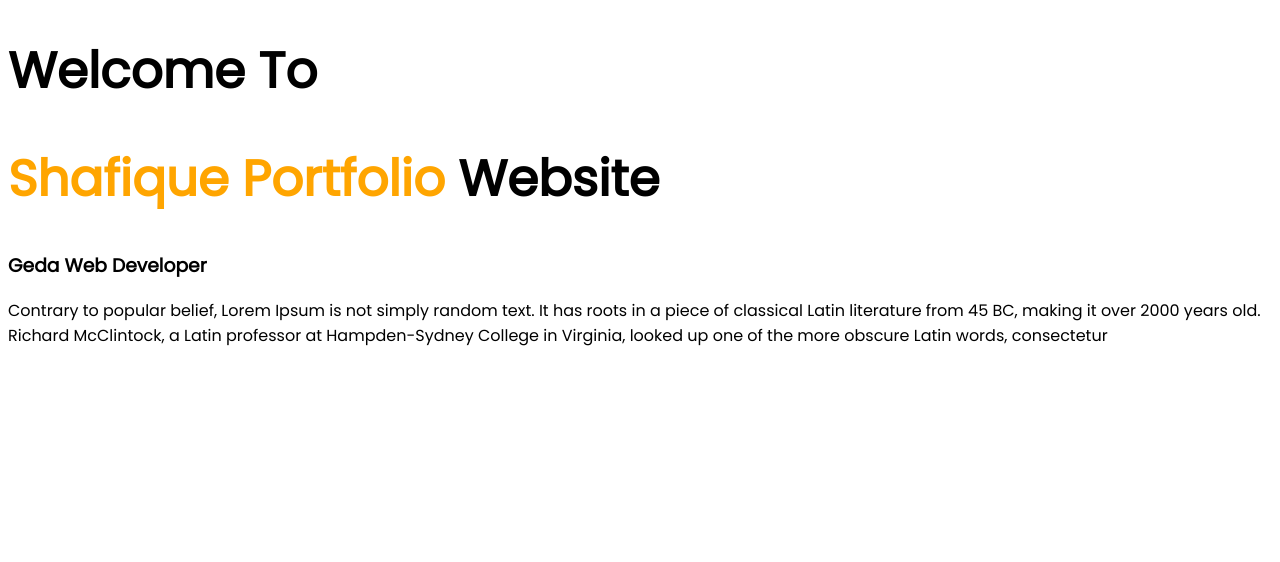
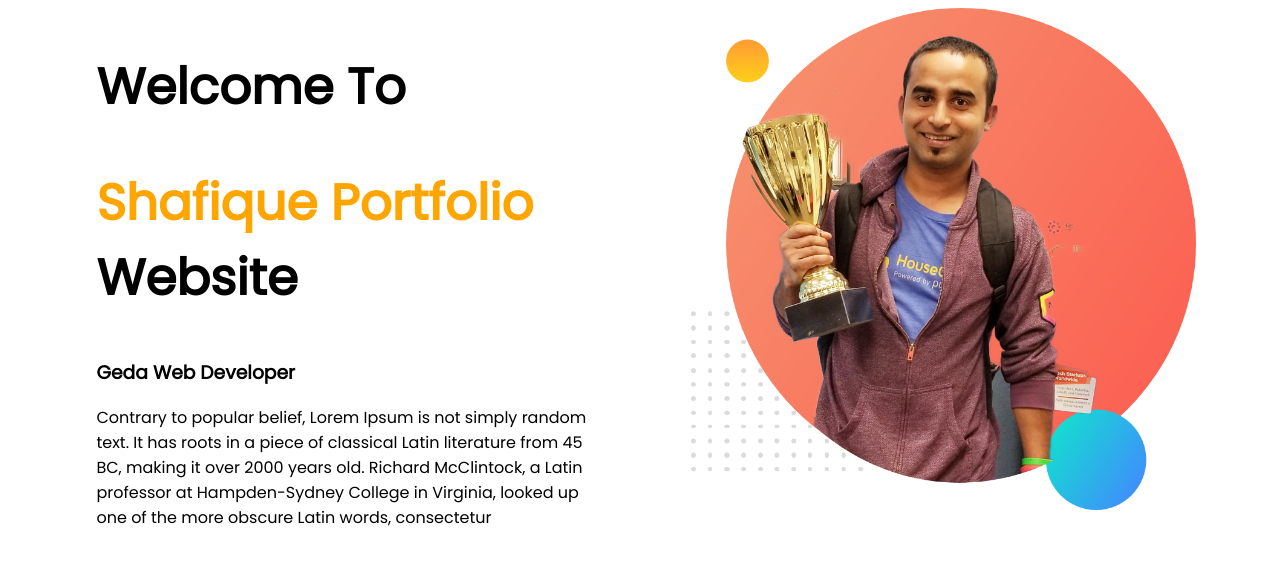
Before and after one commit to MdShafique/Web-Portfolio, a plain HTML site: page index.html in a window 1280 px wide. Drawn offline with Linux system fonts and the light colour scheme.

Commit message:
new Added

```diff
--- a/index.html
+++ b/index.html
@@ -9,9 +9,16 @@
     <link rel="stylesheet" href="style.css">
 </head>
 <body>
-    <h1>Welcome To</h1>
-    <h1><span class="name-heilights">Shafique Portfolio</span> Website</h1>
-    <h3>Geda Web Developer</h3>
-    <p>Contrary to popular belief, Lorem Ipsum is not simply random text. It has roots in a piece of classical Latin literature from 45 BC, making it over 2000 years old. Richard McClintock, a Latin professor at Hampden-Sydney College in Virginia, looked up one of the more obscure Latin words, consectetur</p>
+     <section>
+         <div class="half-width">
+            <h1>Welcome To</h1>
+            <h1><span class="name-heilights">Shafique Portfolio</span> Website</h1>
+            <h3>Geda Web Developer</h3>
+            <p>Contrary to popular belief, Lorem Ipsum is not simply random text. It has roots in a piece of classical Latin literature from 45 BC, making it over 2000 years old. Richard McClintock, a Latin professor at Hampden-Sydney College in Virginia, looked up one of the more obscure Latin words, consectetur</p>
+         </div>
+         <div class="half-width">
+             <img src="images/jhankar.png" alt="">
+         </div>
+     </section>
 </body>
 </html>
--- a/style.css
+++ b/style.css
@@ -7,3 +7,12 @@ h1{
 .name-heilights{
     color: orange;
 }
+.half-width{
+    width: 40%;
+    float: left;
+    margin-left: 5%;
+    padding-left: 2%;
+}
+.half-width img{
+    width: 100%;
+}
```
